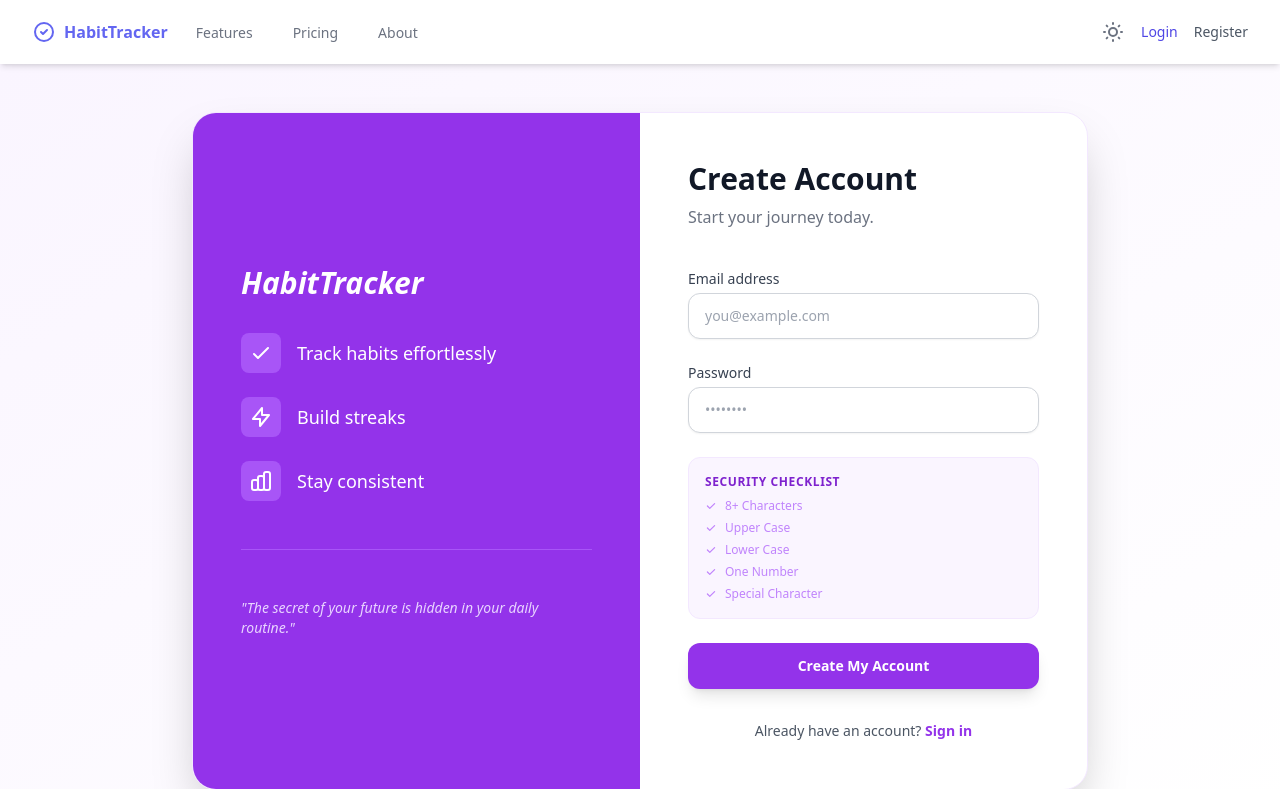
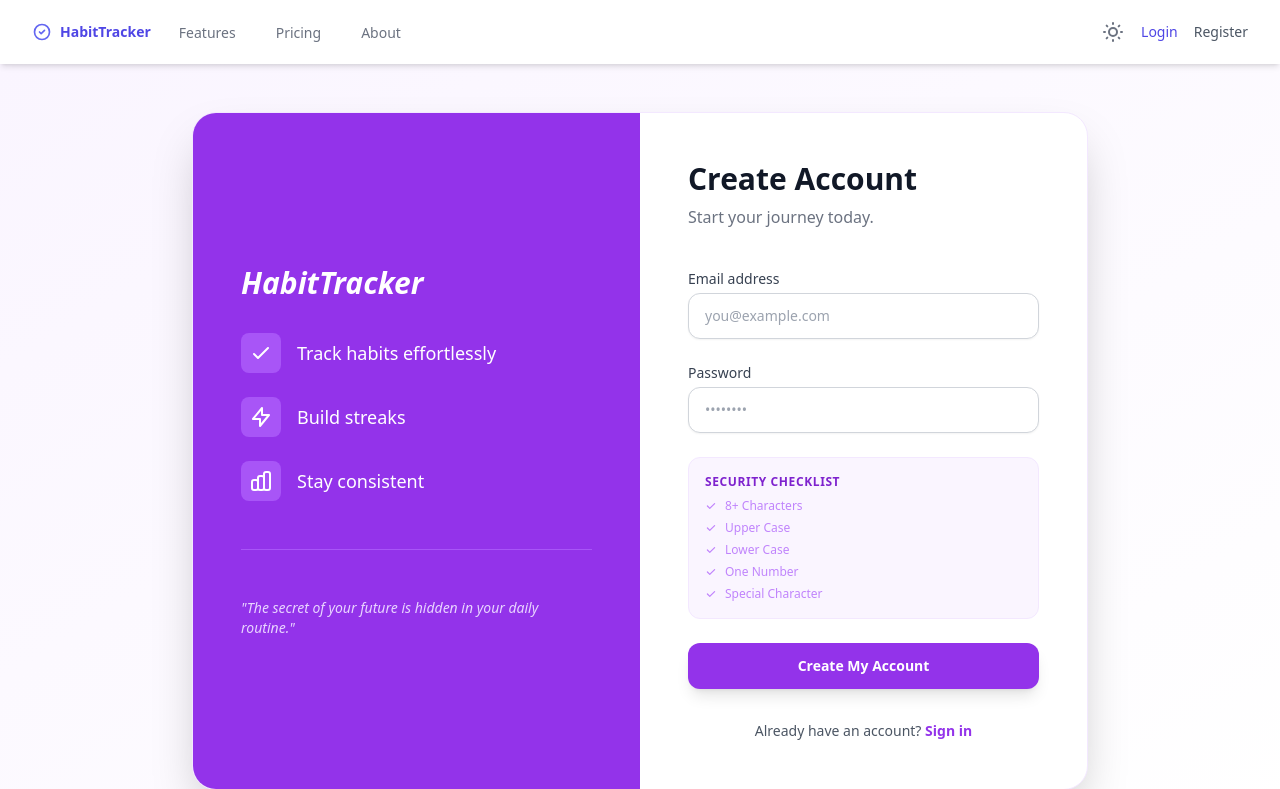
Before and after one commit to infosectestwin/HabbitTracker, a Flask app: page /register in a window 1280 px wide. Shown: the top 789 px of the page. Run offline with Flask 3, Linux system fonts and the light colour scheme; some libraries are stand-ins or nearby versions.

Commit message:
Fix: force navbar logo to smallest fixed size and text to small to avoid layout shift

```diff
--- a/app/templates/base.html
+++ b/app/templates/base.html
@@ -37,11 +37,11 @@
             <div class="flex justify-between h-16">
                 <div class="flex">
                     <div class="flex-shrink-0 flex items-center">
-                        <a href="{{ url_for('main.index') }}" aria-label="HabitTracker Home" class="flex items-center space-x-2 font-bold text-lg text-primary hover:text-indigo-500 transition-colors">
-                            <svg class="w-6 h-6 text-indigo-500" fill="none" stroke="currentColor" viewBox="0 0 24 24" xmlns="http://www.w3.org/2000/svg">
+                        <a href="{{ url_for('main.index') }}" aria-label="HabitTracker Home" class="flex items-center space-x-2 font-semibold text-sm text-indigo-600 hover:text-indigo-700 transition-colors">
+                            <svg class="w-5 h-5 min-w-[20px] min-h-[20px] text-indigo-500" fill="none" stroke="currentColor" viewBox="0 0 24 24" xmlns="http://www.w3.org/2000/svg">
                                 <path stroke-linecap="round" stroke-linejoin="round" stroke-width="2" d="M9 12l2 2 4-4m6 2a9 9 0 11-18 0 9 9 0 0118 0z"></path>
                             </svg>
-                            <span class="text-indigo-500 text-base">HabitTracker</span>
+                            <span class="text-indigo-600 text-sm leading-tight">HabitTracker</span>
                         </a>
                     </div>
                     <div class="hidden sm:ml-6 sm:flex sm:space-x-8">
```
